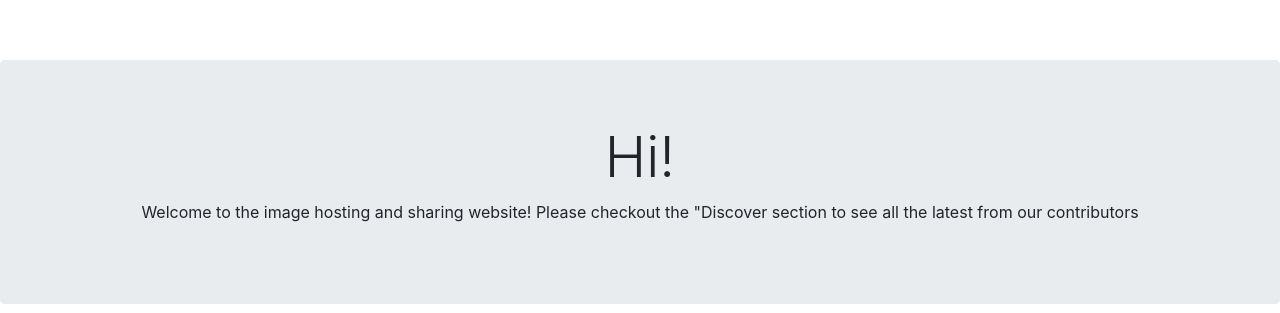
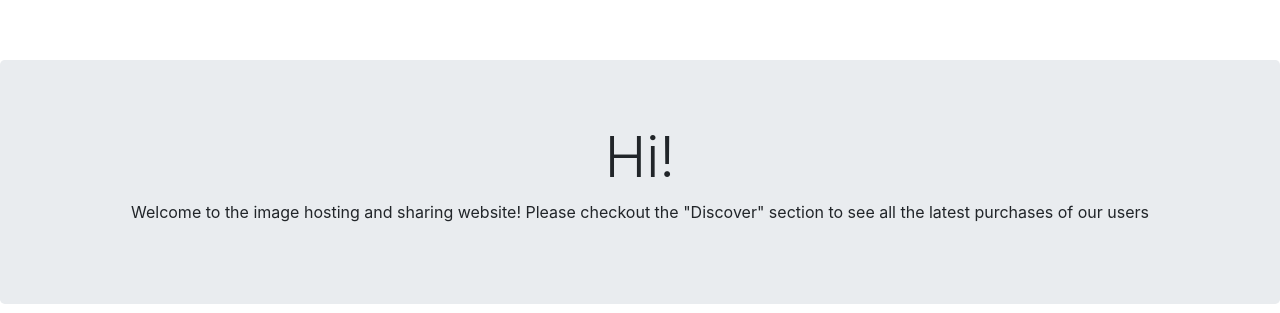
Before and after one commit to vivnt/CS174, a PHP site: page / in a window 1280 px wide. Shown: the part 98-411 px from the top of the page. Run offline with PHP 8.4, Linux system fonts and the light colour scheme; data that the repository does not hold is empty.

Commit message:
changed a minor detail in index.php

```diff
--- a/index.php
+++ b/index.php
@@ -50,7 +50,7 @@ for ($j = 0; $j < 3; ++$j) {
   <div class="container-fluid jumbotron">
     <div style="text-align: center">
         <h1 class="display-4">Hi!</h1>
-        <p>Welcome to the image hosting and sharing website! Please checkout the "Discover section to see all the latest from our contributors</p>
+        <p>Welcome to the image hosting and sharing website! Please checkout the "Discover" section to see all the latest purchases of our users</p>
     </div>
   </div>
 
```
